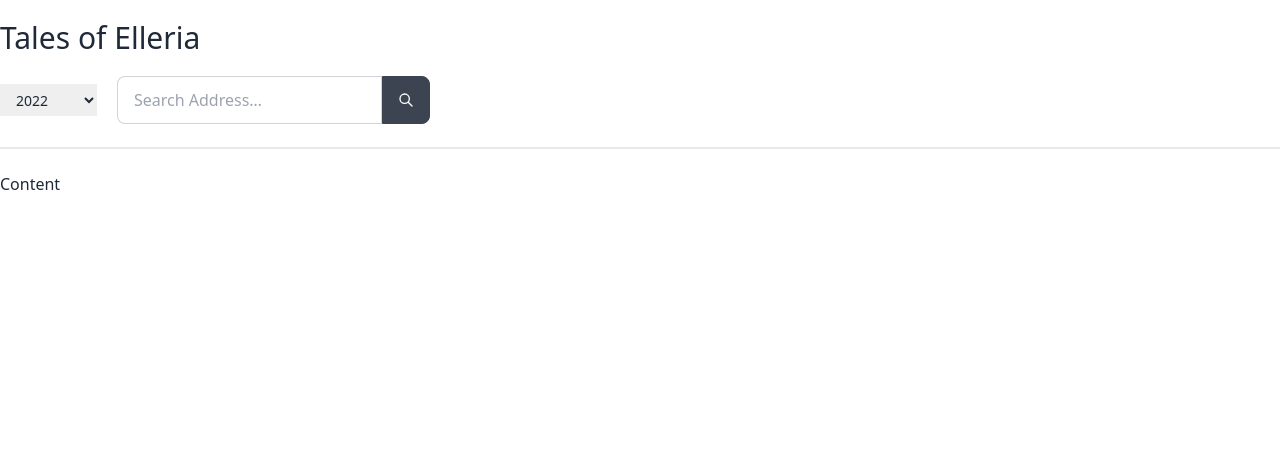
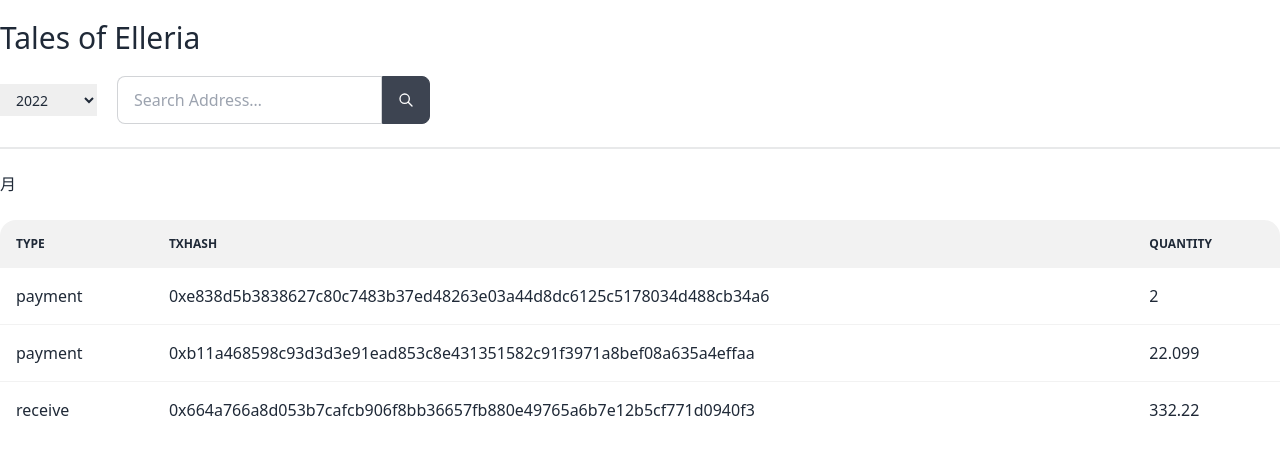
Before and after one commit to Antalpha-Labs/ledger, a Next.js app: page / in a window 1280 px wide. Shown: the top 454 px of the page. Built offline with nearby package versions, Linux system fonts and the light colour scheme.

Commit message:
chore: 添加表格

```diff
--- a/pages/index.tsx
+++ b/pages/index.tsx
@@ -38,7 +38,37 @@
       </div>
       <div className="divider"></div>
       <div>
-        Content
+        <div className="mb-6">月</div>
+        <div>
+          <div className="overflow-x-auto">
+            <table className="table w-full">
+              <thead>
+                <tr>
+                  <th>type</th>
+                  <th>txHash</th>
+                  <th>quantity</th>
+                </tr>
+              </thead>
+              <tbody>
+                <tr>
+                  <td>payment</td>
+                  <td>0xe838d5b3838627c80c7483b37ed48263e03a44d8dc6125c5178034d488cb34a6</td>
+                  <td>2</td>
+                </tr>
+                <tr>
+                  <td>payment</td>
+                  <td>0xb11a468598c93d3d3e91ead853c8e431351582c91f3971a8bef08a635a4effaa</td>
+                  <td>22.099</td>
+                </tr>
+                <tr>
+                  <td>receive</td>
+                  <td>0x664a766a8d053b7cafcb906f8bb36657fb880e49765a6b7e12b5cf771d0940f3</td>
+                  <td>332.22</td>
+                </tr>
+              </tbody>
+            </table>
+          </div>
+        </div>
       </div>
     </div>
   )
```
